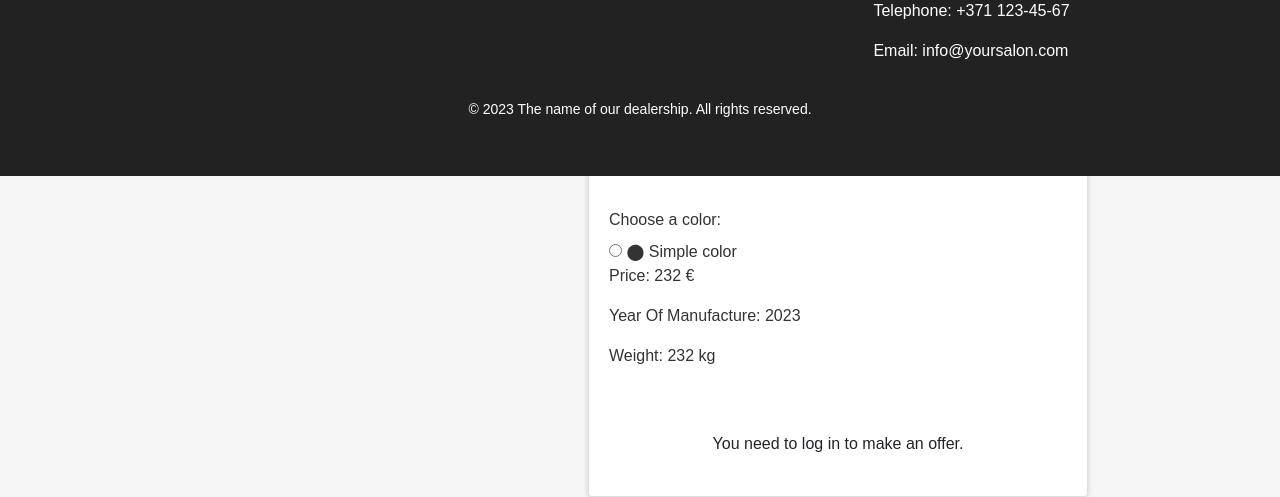
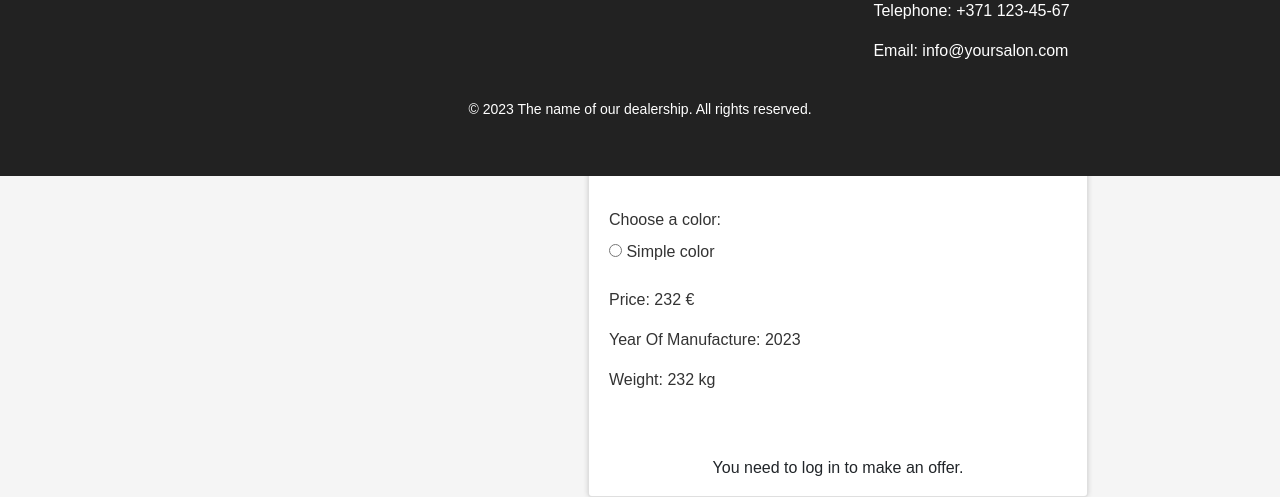
Before and after one commit to kostjakotovich/autosalons, a PHP site: page /offerPage.php?offerID=55 in a window 1280 px wide. Shown: the part 790-1287 px from the top of the page. Run offline with PHP 8.4, Linux system fonts and the light colour scheme; data comes from the database, SQL or seed files in the repository.

Commit message:
Fix offer.php

```diff
--- a/Offer.php
+++ b/Offer.php
@@ -62,6 +62,7 @@ class Offer {
     }
 
 
+
     public function addOffer($data) {
         $imageFileName = $_FILES['image']['name'];
         $imageFilePath = '../autosalons/img/' . $imageFileName;
@@ -78,7 +79,7 @@ class Offer {
             $offerID = $this->conn->lastInsertId();
 
             // Затем добавляем информацию о цвете и URL изображения в таблицу car_colors
-            $sql = "INSERT INTO car_colors (offerID, color, image_url) VALUES (?, ?)";
+            $sql = "INSERT INTO car_colors (offerID, color, image) VALUES (?, ?, ?)";
             $stmt = $this->conn->prepare($sql);
             $stmt->execute([$offerID, $data['color'], $imageFilePath]);
 
--- a/css/offerPage.css
+++ b/css/offerPage.css
@@ -144,3 +144,8 @@ main {
   height: auto;
   display: block;
 }
+
+.color-option {
+  display: inline-block;
+  margin-right: 10px; /* Добавьте отступ справа, чтобы элементы не налезали друг на друга */
+}
--- a/offerPage.php
+++ b/offerPage.php
@@ -4,6 +4,7 @@ require_once 'connection.php';
 require_once 'Offer.php';
 require_once 'User.php';
 require_once 'Order.php';
+
 
 
 $offerID = isset($_GET['offerID']);
@@ -60,11 +61,14 @@ if (isset($_POST['submit_order'])) {
 
       <label>Choose a color:</label><br>
       <?php foreach ($selectedOfferColors as $color) { ?>
-          <input type="radio" name="color" value="<?php echo $color; ?>">
-          <span style="color: <?php echo $color; ?>;">&#11044;</span>
-          <?php echo ucfirst($color); ?><br>
+          <div class="color-option">
+              <input type="radio" name="color" value="<?php echo $color; ?>">
+              <?php echo ucfirst($color); ?>
+          </div>
+
       <?php } ?>
 
+      <br></br>
       <p class="card-text"><?php echo 'Price: ' . $selectedOfferInfo['price'] . ' €'; ?></p>
       <p class="card-text"><?php echo 'Year Of Manufacture: ' . date('Y', strtotime($selectedOfferInfo['yearOfManufacture'])); ?></p>
       <p class="card-text"><?php echo 'Weight: ' . $selectedOfferInfo['weight'] . ' kg'; ?></p>
@@ -89,6 +93,7 @@ if (isset($_POST['submit_order'])) {
     </div>
   </div>
 </div>
+
 
     <div id="overlay" onclick="off()">
       <div id="text" class="form-container">
```
Also changed, not shown: editOffersPage.php (line endings or trailing spaces), img/Jujutsu-Kaisen-Season-2-Gojo-vs-Toji-rematch-in-the-manga-1.webp (added).
